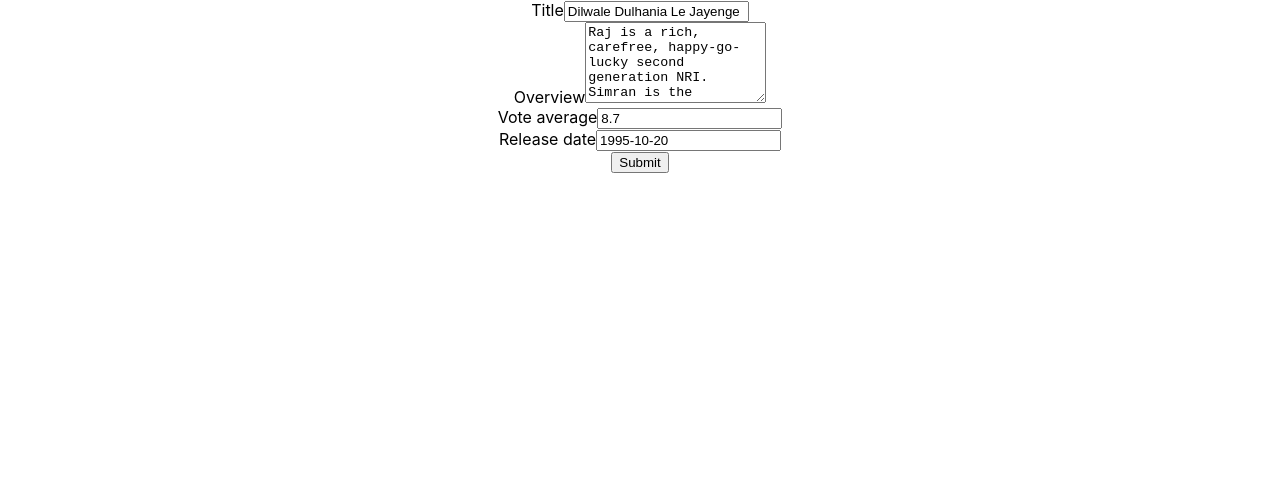
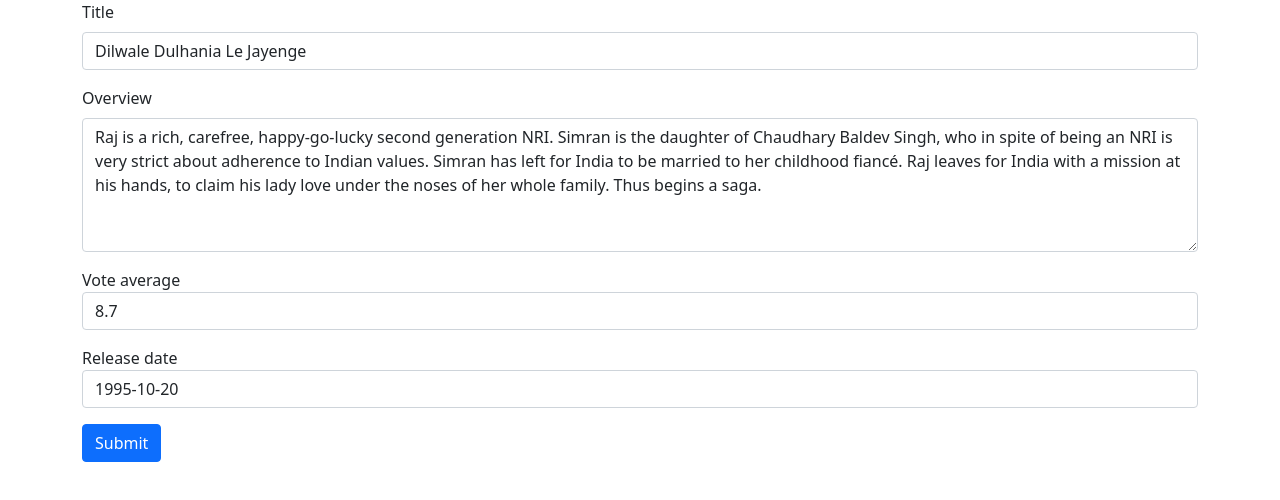
Before and after one commit to mauricedb/women-go-tech-2021, a React (Create React App) app: page / in a window 1280 px wide. Shown: the top 500 px of the page. Built offline with nearby package versions, Linux system fonts and the light colour scheme.

Commit message:
Style the form with bootstrap

```diff
--- a/package.json
+++ b/package.json
@@ -6,6 +6,7 @@
     "@testing-library/jest-dom": "^5.14.1",
     "@testing-library/react": "^11.2.7",
     "@testing-library/user-event": "^12.8.3",
+    "bootstrap": "^5.0.1",
     "react": "^17.0.2",
     "react-dom": "^17.0.2",
     "react-scripts": "4.0.3",
--- a/src/App.js
+++ b/src/App.js
@@ -1,4 +1,6 @@
 import logo from "./logo.svg";
+
+import "bootstrap/dist/css/bootstrap.css";
 import "./App.css";
 
 import { Movie } from "./components/Movie";
@@ -14,7 +16,7 @@
 
 function App() {
   return (
-    <div className="App">
+    <div className="container">
       <Movie movie={movie19404} />
     </div>
   );
--- a/src/components/Movie.js
+++ b/src/components/Movie.js
@@ -10,9 +10,10 @@
         alert(JSON.stringify(thisMovie, null, 2));
       }}
     >
-      <div>
-        <label>Title</label>
+      <div className="mb-3">
+        <label className="form-label">Title</label>
         <input
+          className="form-control"
           value={thisMovie.title}
           onChange={(e) =>
             setThisMovie({ ...thisMovie, title: e.target.value })
@@ -20,9 +21,10 @@
         />
       </div>
 
-      <div>
-        <label>Overview</label>
+      <div className="mb-3">
+        <label className="form-label">Overview</label>
         <textarea
+          className="form-control"
           value={thisMovie.overview}
           onChange={(e) =>
             setThisMovie({ ...thisMovie, overview: e.target.value })
@@ -31,9 +33,10 @@
         />
       </div>
 
-      <div>
+      <div className="mb-3">
         <label>Vote average</label>
         <input
+          className="form-control"
           value={thisMovie.vote_average}
           onChange={(e) =>
             setThisMovie({ ...thisMovie, vote_average: e.target.value })
@@ -41,17 +44,18 @@
         />
       </div>
 
-      <div>
+      <div className="mb-3">
         <label>Release date</label>
         <input
+          className="form-control"
           value={thisMovie.release_date}
           onChange={(e) =>
             setThisMovie({ ...thisMovie, release_date: e.target.value })
           }
         />
       </div>
-      <div>
-        <button>Submit</button>
+      <div className="mb-3">
+        <button className="btn btn-primary">Submit</button>
       </div>
     </form>
   );
```
Also changed, not shown: 1 other file (tests, documents, lock files or other folders).
